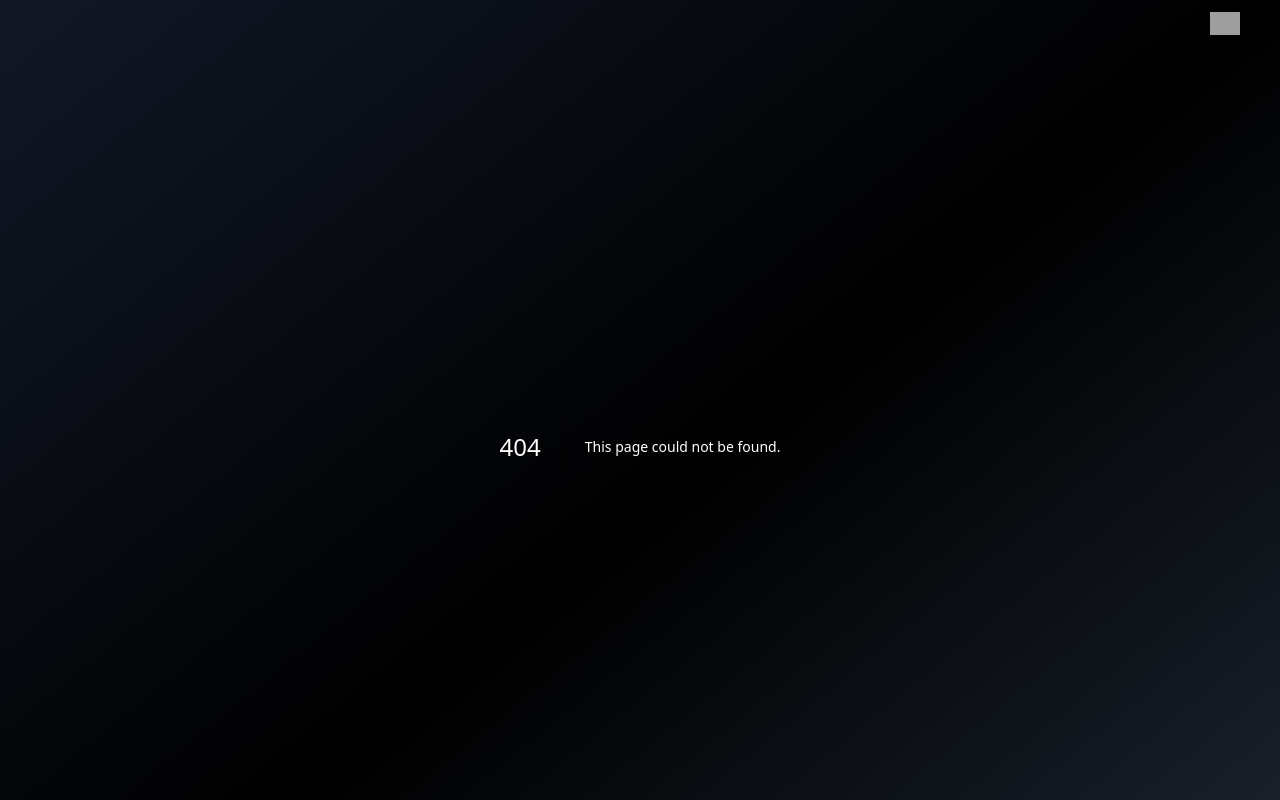
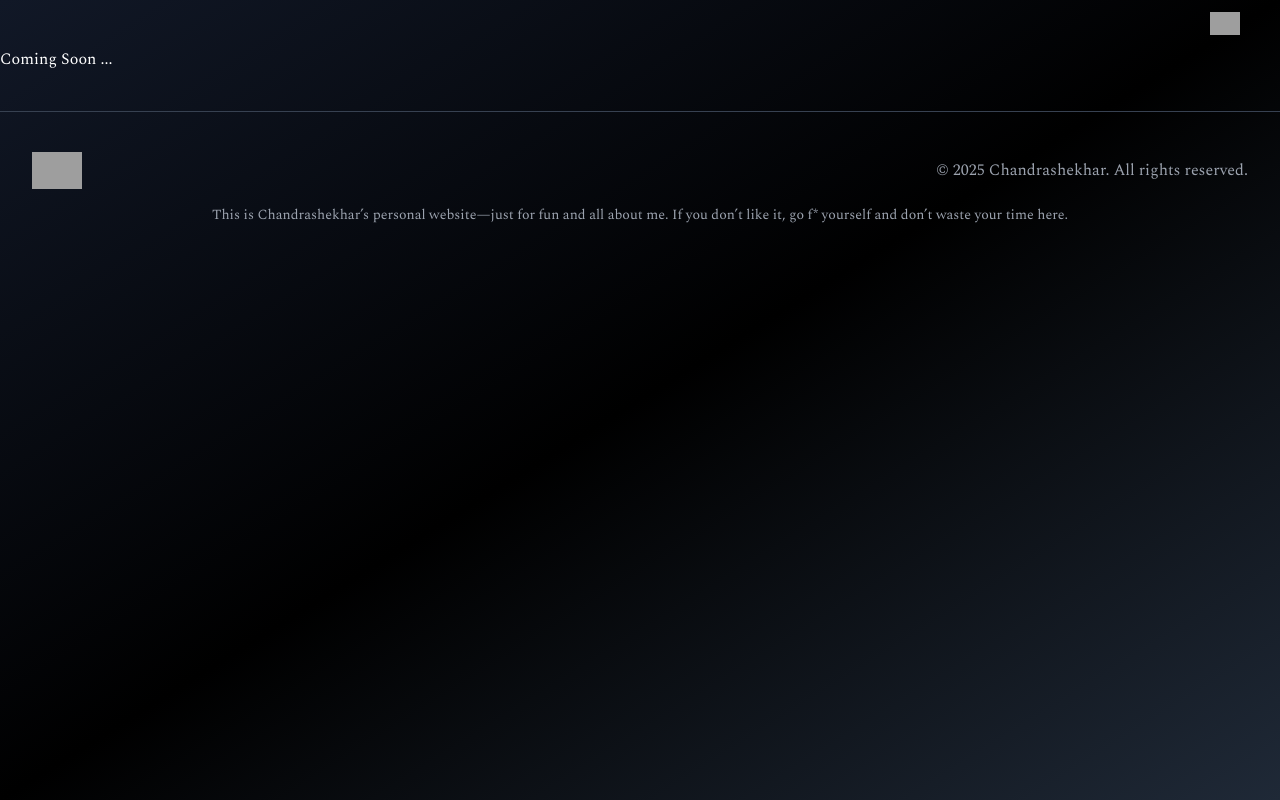
Before and after one commit to StarDust130/Personal-Website, a Next.js app: page /work in a window 1280 px wide. Before the commit this address had no page. Shown: the top 800 px of the page. Built offline with nearby package versions, Linux system fonts and the light colour scheme; grey boxes are pictures that could not be loaded.

Commit message:
add Work Page

```diff
--- /dev/null
+++ b/app/work/page.tsx
@@ -0,0 +1,7 @@
+
+const Work = () => {
+  return (
+    <div>Coming Soon ...</div>
+  )
+}
+export default Work
```
